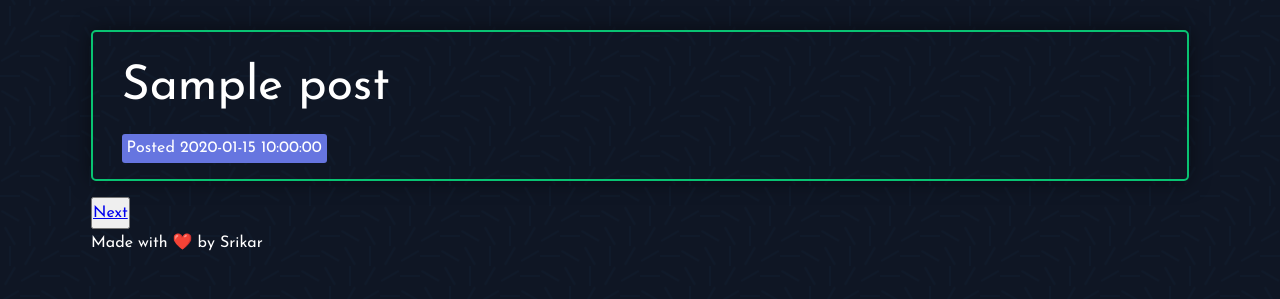
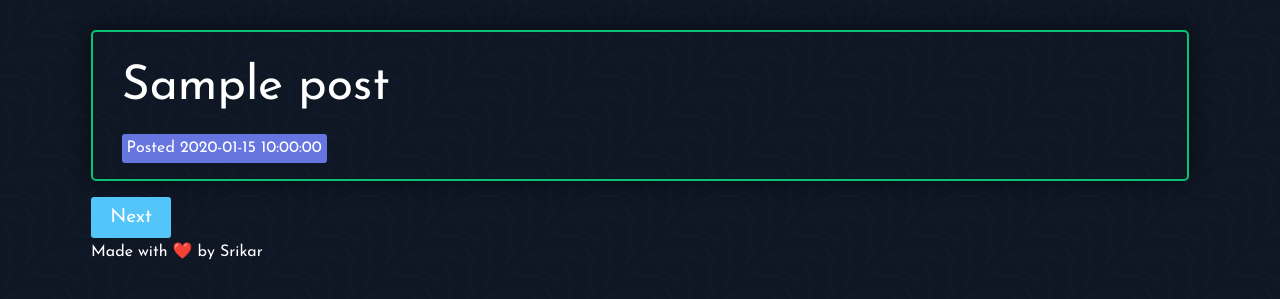
Before and after one commit to SrikarKSV/pure-python-server, a Python web app: template pyproject/templates/all-posts.html in a window 1280 px wide. Shown: the part 234-533 px from the top of the page. Run offline with Jinja, Linux system fonts and the light colour scheme; the template is opened without the code that fills it: most values are stand-ins (such as "Sample title", 1, 10 or a date in 2020).

Commit message:
👌 IMPROVE: Styled next and prev btn

```diff
--- a/pyproject/static/css/base.css
+++ b/pyproject/static/css/base.css
@@ -42,13 +42,28 @@
   cursor: pointer;
 }
 
+.btn a {
+  text-decoration: none;
+  color: inherit;
+}
+
 .btn.btn-lg {
   font-size: 1.5rem;
+}
+
+.btn.btn-md {
+  font-size: 1.2rem;
+  padding: 0.2em 1em;
 }
 
 .btn.btn-green {
   color: var(--white);
   background-color: var(--green);
+}
+
+.btn.btn-blue {
+  color: var(--white);
+  background-color: var(--ligh-blue);
 }
 
 html {
--- a/pyproject/static/css/home.css
+++ b/pyproject/static/css/home.css
@@ -140,6 +140,10 @@ nav a {
   background: var(--purple);
 }
 
+.btn-page {
+  display: inline-block;
+}
+
 /********************* Forms *********************/
 
 label {
--- a/pyproject/templates/all-posts.html
+++ b/pyproject/templates/all-posts.html
@@ -6,11 +6,11 @@
   {{ all_posts(posts, "h3") }}
 
   {% if prev_page %}
-    <button><a href="/posts?page={{ prev_page }}">Previous</a></button>
+    <button class="btn btn-md btn-blue btn-page"><a href="/posts?page={{ prev_page }}">Previous</a></button>
   {% endif %}
 
   {% if next_page %}
-    <button><a href="/posts?page={{ next_page }}">Next</a></button>
+    <button class="btn btn-md btn-blue btn-page"><a href="/posts?page={{ next_page }}">Next</a></button>
   {% endif %}
 
 {% endblock %}
```
